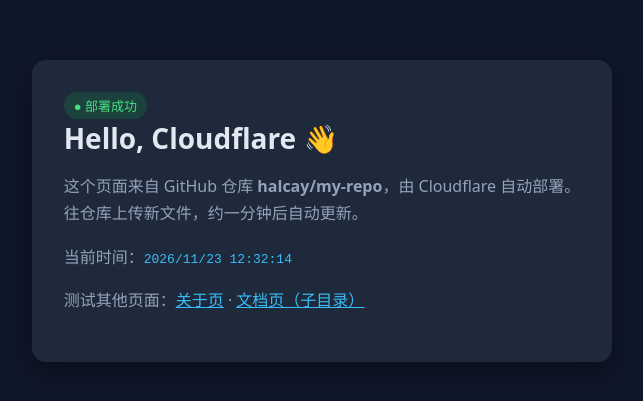
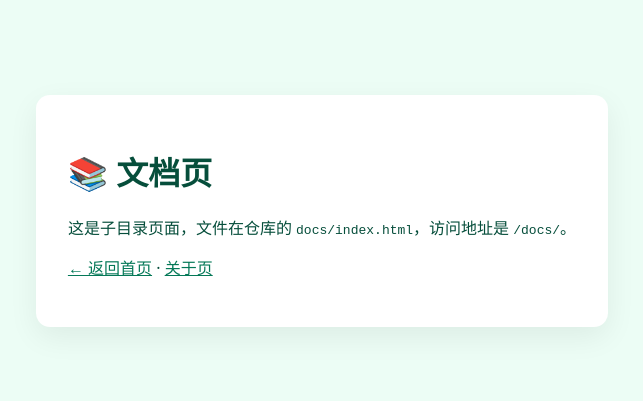
Before and after one commit to halcay/my-repo-liuyanben, a plain HTML site: page docs/index.html in a window 1280 px wide. Shown: the part 189-590 px from the top of the page, without its empty margins (318-961 px from the left). Drawn offline with Linux system fonts and the light colour scheme.

Commit message:
upload via web: docs/index.html

```diff
--- a/docs/index.html
+++ b/docs/index.html
@@ -3,29 +3,18 @@
 <head>
 <meta charset="utf-8">
 <meta name="viewport" content="width=device-width,initial-scale=1">
-<title>我的站点</title>
+<title>文档</title>
 <style>
-  body{margin:0;font-family:system-ui,"Microsoft YaHei",sans-serif;background:#0f172a;color:#e2e8f0;min-height:100vh;display:flex;align-items:center;justify-content:center}
-  .card{max-width:520px;margin:16px;padding:32px;background:#1e293b;border-radius:14px;box-shadow:0 10px 30px #0006}
-  h1{margin:0 0 8px;font-size:28px}
-  p{color:#94a3b8;line-height:1.7}
-  .ok{display:inline-block;padding:4px 10px;border-radius:99px;background:#16a34a33;color:#4ade80;font-size:13px}
-  #t{font-family:monospace;color:#38bdf8}
+  body{margin:0;font-family:system-ui,"Microsoft YaHei",sans-serif;background:#ecfdf5;color:#064e3b;min-height:100vh;display:flex;align-items:center;justify-content:center}
+  .card{max-width:520px;margin:16px;padding:32px;background:#fff;border-radius:14px;box-shadow:0 10px 30px #0001}
+  a{color:#047857}
 </style>
 </head>
 <body>
 <div class="card">
-  <span class="ok">● 部署成功</span>
-  <h1>Hello, Cloudflare 👋</h1>
-  <p>这个页面来自 GitHub 仓库 <b>halcay/my-repo</b>，由 Cloudflare 自动部署。<br>
-  往仓库上传新文件，约一分钟后自动更新。</p>
-  <p>当前时间：<span id="t"></span></p>
-  <p>测试其他页面：<a href="/about.html" style="color:#38bdf8">关于页</a> ·
-  <a href="/docs/" style="color:#38bdf8">文档页（子目录）</a></p>
+  <h1>📚 文档页</h1>
+  <p>这是子目录页面，文件在仓库的 <code>docs/index.html</code>，访问地址是 <code>/docs/</code>。</p>
+  <p><a href="/">← 返回首页</a> · <a href="/about.html">关于页</a></p>
 </div>
-<script>
-  const t = document.getElementById('t');
-  setInterval(() => t.textContent = new Date().toLocaleString('zh-CN'), 1000);
-</script>
 </body>
 </html>
```
